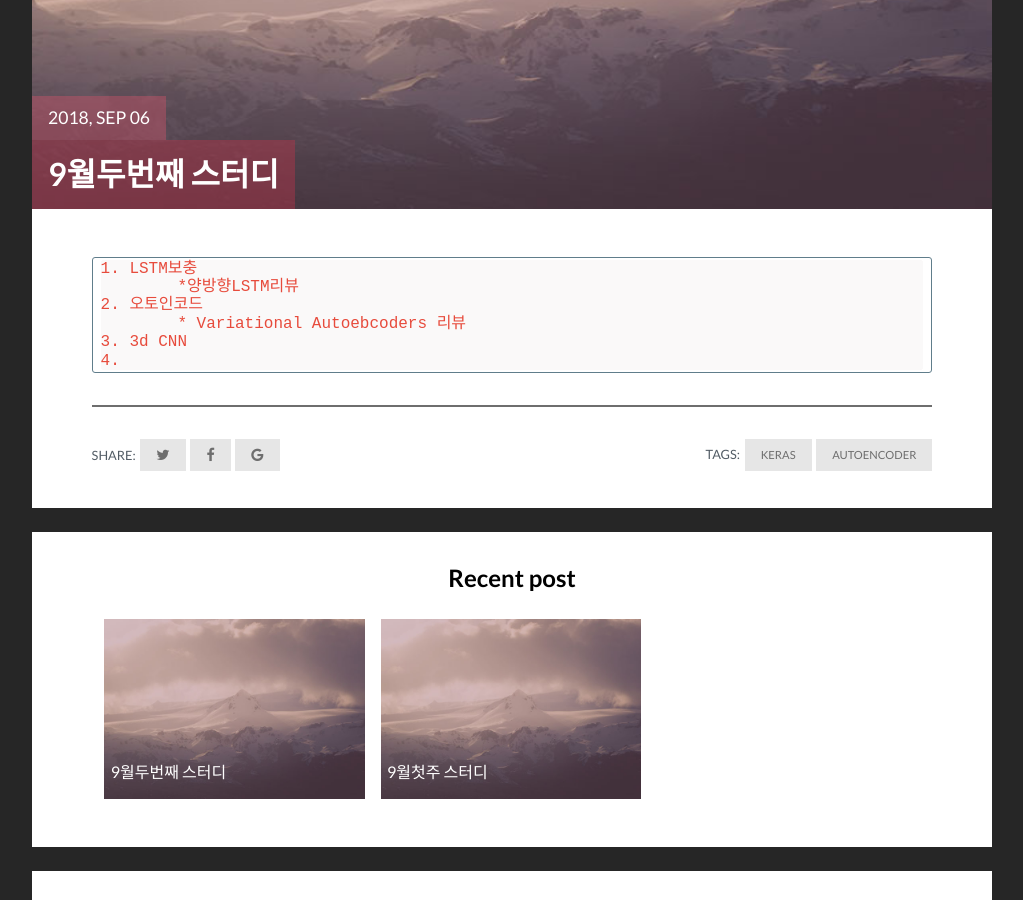
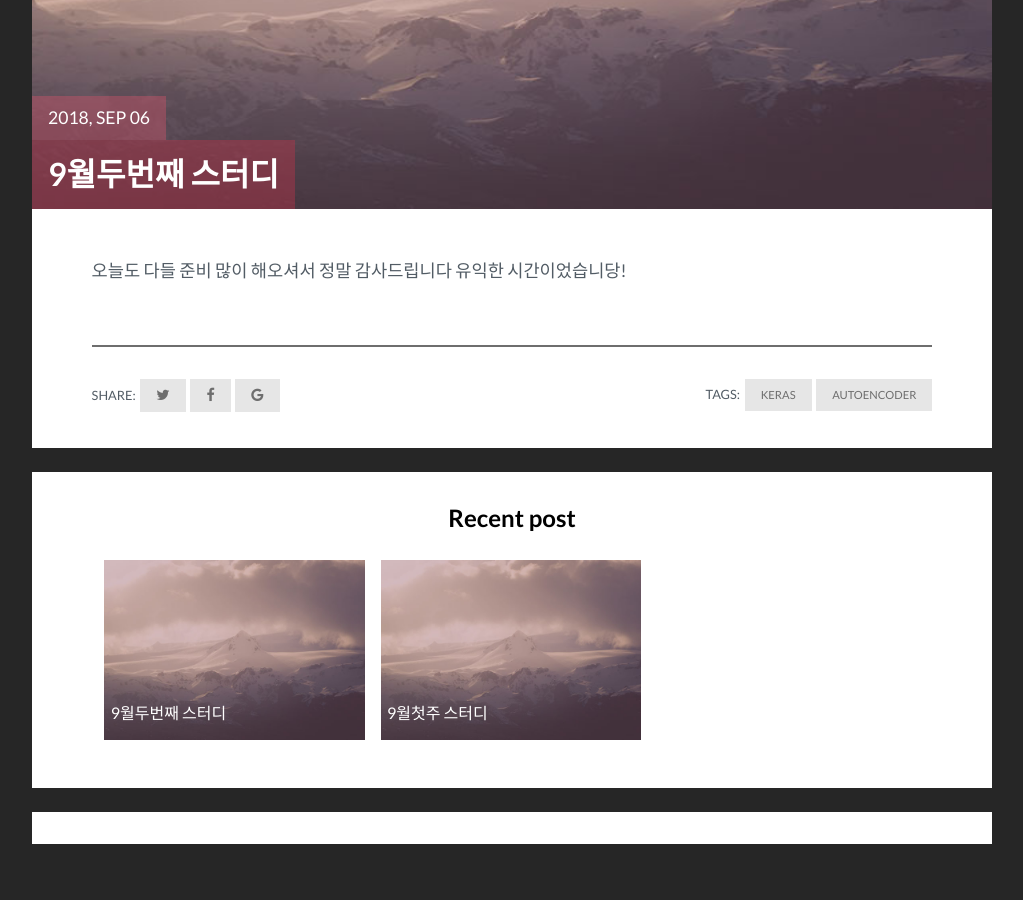
Before and after one commit to melodysdreamj/pRoJEct-NeGYa, a Jekyll site: the page built from _posts/2018-09-13-스터디.md, in a window 1280 px wide and 900 px high, scrolled down 403 px. Shown: the whole window, without its empty margins (128-1151 px from the left). Built offline with Jekyll 4.4.1, drawn with Linux system fonts in a browser that asks for light colours; comment, search, counter and statistics services are not loaded.

Commit message:
ㄴㄴㅇ

```diff
--- a/_posts/2018-09-13-스터디.md
+++ b/_posts/2018-09-13-스터디.md
@@ -9,9 +9,4 @@ tag:
 - autoencoder
 ---
 
-	1. LSTM보충
-		*양방향LSTM리뷰
-	2. 오토인코드
-		* Variational Autoebcoders 리뷰
-	3. 3d CNN
-	4.
+오늘도 다들 준비 많이 해오셔서 정말 감사드립니다 유익한 시간이었습니당!
```
Also changed, not shown: 1 other file.
